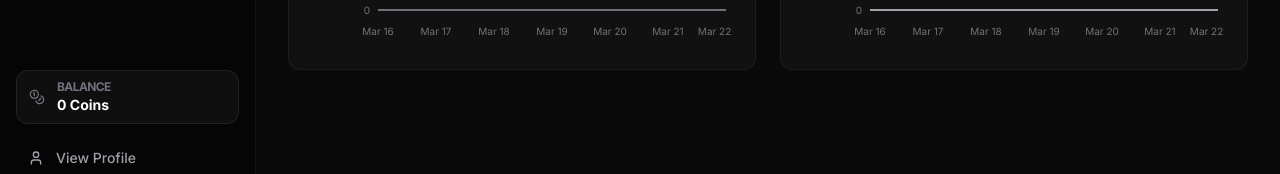
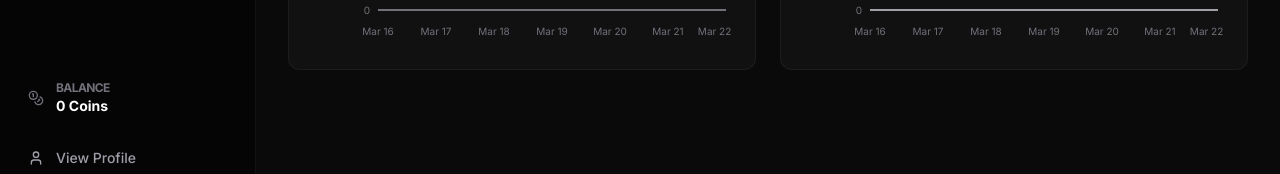
Before and after one commit to divenon778-web/mnbvbvvbbveeewwass, a React (Vite) app: page /dashboard in a window 1280 px wide. Shown: the part 497-671 px from the top of the page. Built offline with nearby package versions, Linux system fonts and the light colour scheme; no server answers; the database is empty; sample sign-in values are in the browser's storage.

Commit message:
Update DashboardLayout.tsx

```diff
--- a/src/components/DashboardLayout.tsx
+++ b/src/components/DashboardLayout.tsx
@@ -73,7 +73,7 @@ export default function DashboardLayout({ children }: { children: React.ReactNod
             </div>
 
             <div className="mt-auto px-4 flex flex-col gap-2">
-              <div className="flex items-center gap-3 px-3 py-2 rounded-xl bg-zinc-500/10 border border-zinc-500/20 mb-2">
+              <div className="flex items-center gap-3 px-3 py-2 rounded-xl mb-2">
                 <Coins size={16} className="text-zinc-500" />
                 <div className="flex flex-col">
                   <span className="text-xs text-zinc-500 uppercase font-bold tracking-tighter">Balance</span>
```
